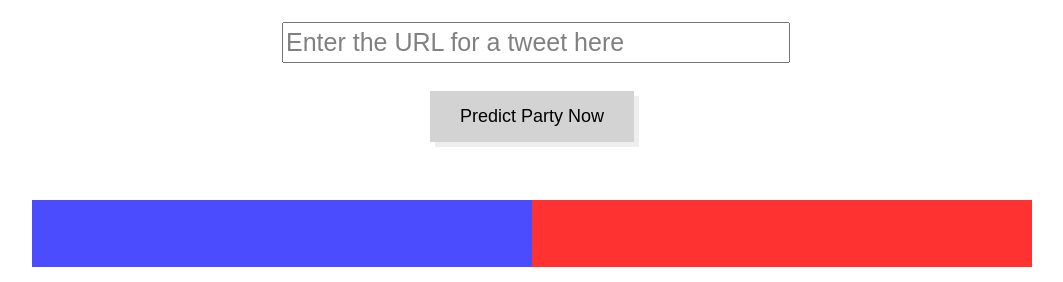
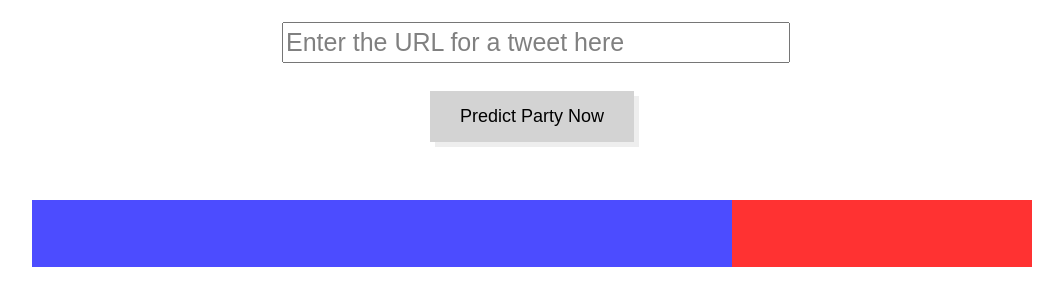
Before and after one commit to TifMoe/mcnulty-project, a Flask app: page / in a window 1280 px wide. Shown: the part 105-387 px from the top of the page, without its empty margins (108-1171 px from the left). Run offline with Flask 2, Linux system fonts and the light colour scheme; parts of the project's set-up code (start-up, migrations or seed data) failed here and were passed over.

Commit message:
test variable in template

```diff
--- a/templates/index.html
+++ b/templates/index.html
@@ -73,7 +73,7 @@ h3 {
   position: relative;
   background: #4c4cff;
   height: 70px;
-  width: 50%;
+  width: 70%;
   color: #fff;
   text-align: center;
   font-family: "Lato","Verdana",sans-serif;
```
